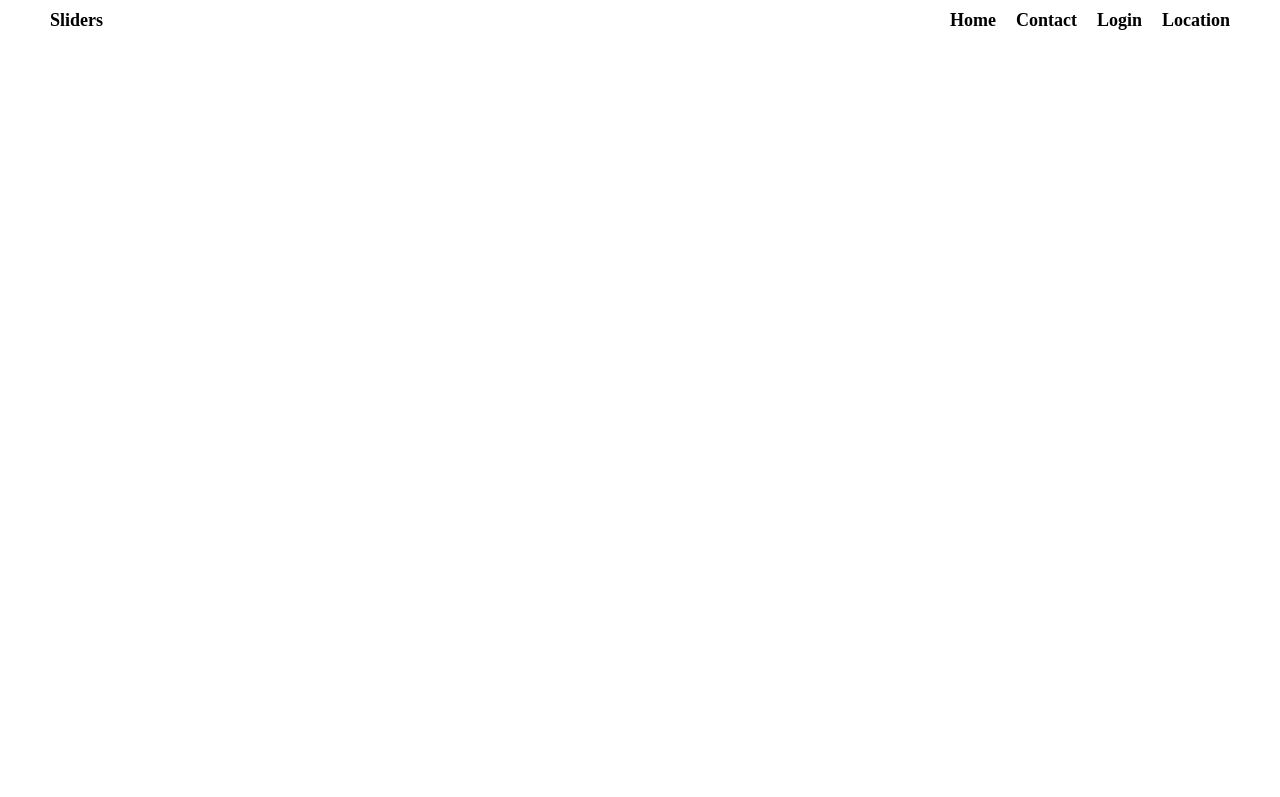
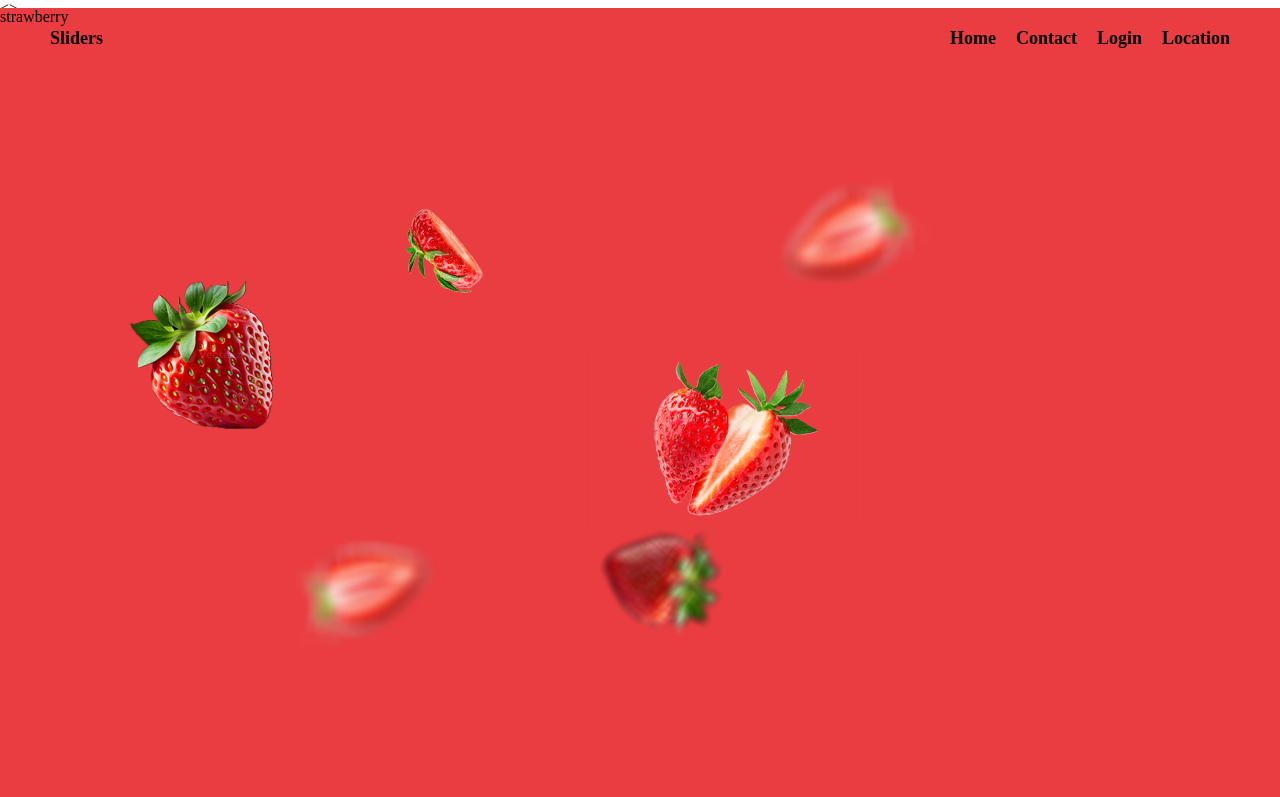
Before and after one commit to OscarNii/fruit-slider-with-infinite-scroll, a plain HTML site: page index.html in a window 1280 px wide. Shown: the top 797 px of the page. Drawn offline with Linux system fonts and the light colour scheme.

Commit message:
updates on bugs

```diff
--- a/index.html
+++ b/index.html
@@ -8,7 +8,7 @@
         <meta name="viewport" content="width=device-width, initial-scale=1">
         <link rel="stylesheet" href="style.css">
     </head>
-    <body>
+    <>
         <!--[if lt IE 7]>
             <p class="browsehappy">You are using an <strong>outdated</strong> browser. Please <a href="#">upgrade your browser</a> to improve your experience.</p>
         <![endif]-->
@@ -26,8 +26,8 @@
 
 
         <!-- carousel -->
-        <div class="carousel"></div>
-        <div class="list">
+        <div class="carousel">
+            <div class="list">
 
 
             <div class="item active" style="--bg: #ea3d41">
@@ -57,11 +57,12 @@
 
             </div>
         </div>
+    </div>
 
 
 
 
 
-        <script src="" async defer></script>
+        <script src="app.js" async defer></script>
     </body>
 </html>
--- a/style.css
+++ b/style.css
@@ -31,5 +31,16 @@ header ul {
     height: 100vh;
     position: relative;
     overflow: hidden;
-    margin-top: -40px;
+    margin-top: -50px;
+
 }
+.list{
+    width: 100%;
+    height: 100%;
+}
+
+.item{
+    width: 100%;
+    height: 100%;
+    background-color: var(--bg);
+}
```
